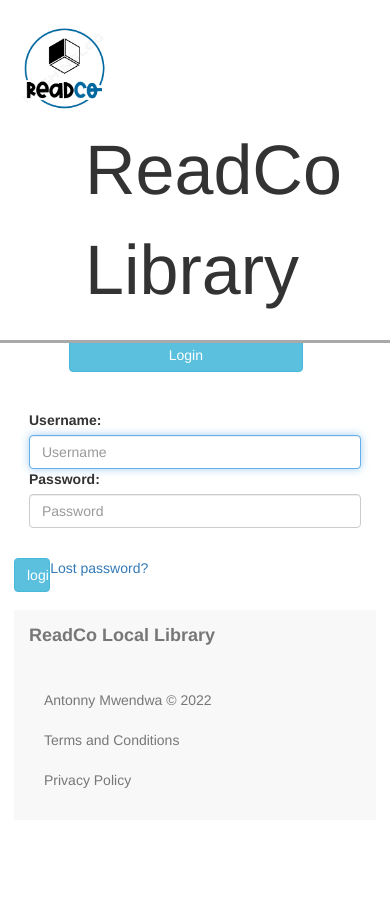
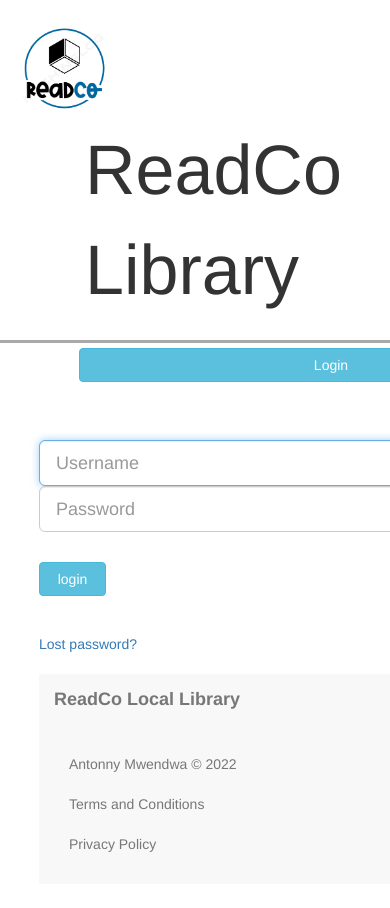
Before and after one commit to AntoMw/Locallibrary, a Django app: page /accounts/login/ in a window 390 px wide; the page is wider, and only the part inside the window is pictured. Before the commit the page ends 788 px from the top of that part, so only its background shows below. Run offline with Django 4.2, Linux system fonts and the light colour scheme; some libraries are stand-ins or nearby versions.

Commit message:
Module 7:
Finished Styling login page

```diff
--- a/catalog/static/css/styles.css
+++ b/catalog/static/css/styles.css
@@ -1,5 +1,7 @@
-body {
+html, body {
     margin:1em;
+    min-width:700px;
+    width:100%;
 }
 li.title{
     font-size: 5em;
--- a/catalog/templates/registration/login.html
+++ b/catalog/templates/registration/login.html
@@ -15,22 +15,23 @@
     {% endif %}
   {% endif %}
 
-  <form method="post" action="{% url 'login' %}">
+  <form method="post" action="{% url 'login' %}" class="form-horizontal">
     {% csrf_token %}
-    <div class="form-label-group">
-        <label for="inputuser">Username: </label>
-        <input type="username" id="inputuser" name="username" class="form-control" placeholder="Username" required autofocus>
+    <div class="form-group form-group-lg" style="margin-top:20px;">
+        <!--<label for="inputuser" class="col-sm-2">Username: </label>-->
+        <div class="col-sm-4">
+            <input type="username" id="inputuser" name="username" class="form-control" placeholder="Username" required autofocus>
+        </div>
 
+        <!--<label for="inputPassword" class="col-sm-2">Password:</label>-->
+        <div class="col-sm-4">
+            <input type="password" name="password" id="inputPassword" class="form-control" placeholder="Password" required>
+        </div>
+        <div class="col-sm-12">
+            <input type="submit" value="login" class="btn btn-info navbar-btn" style="width:10%;margin-top:30px;"/>
+            <input type="hidden" name="next" value="{{ next }}" />
+        </div>
     </div>
-
-      <div class="form-label-group">
-          <label for="inputPassword">Password:</label>
-          <input type="password" name="password" id="inputPassword" class="form-control" placeholder="Password" required>
-
-      </div>
-</div>
-    <input type="submit" value="login" class="btn btn-info navbar-btn" style="width:10%;margin-top:30px;"/>
-    <input type="hidden" name="next" value="{{ next }}" />
   </form>
 
   {# Assumes you setup the password_reset view in your URLconf #}
```
